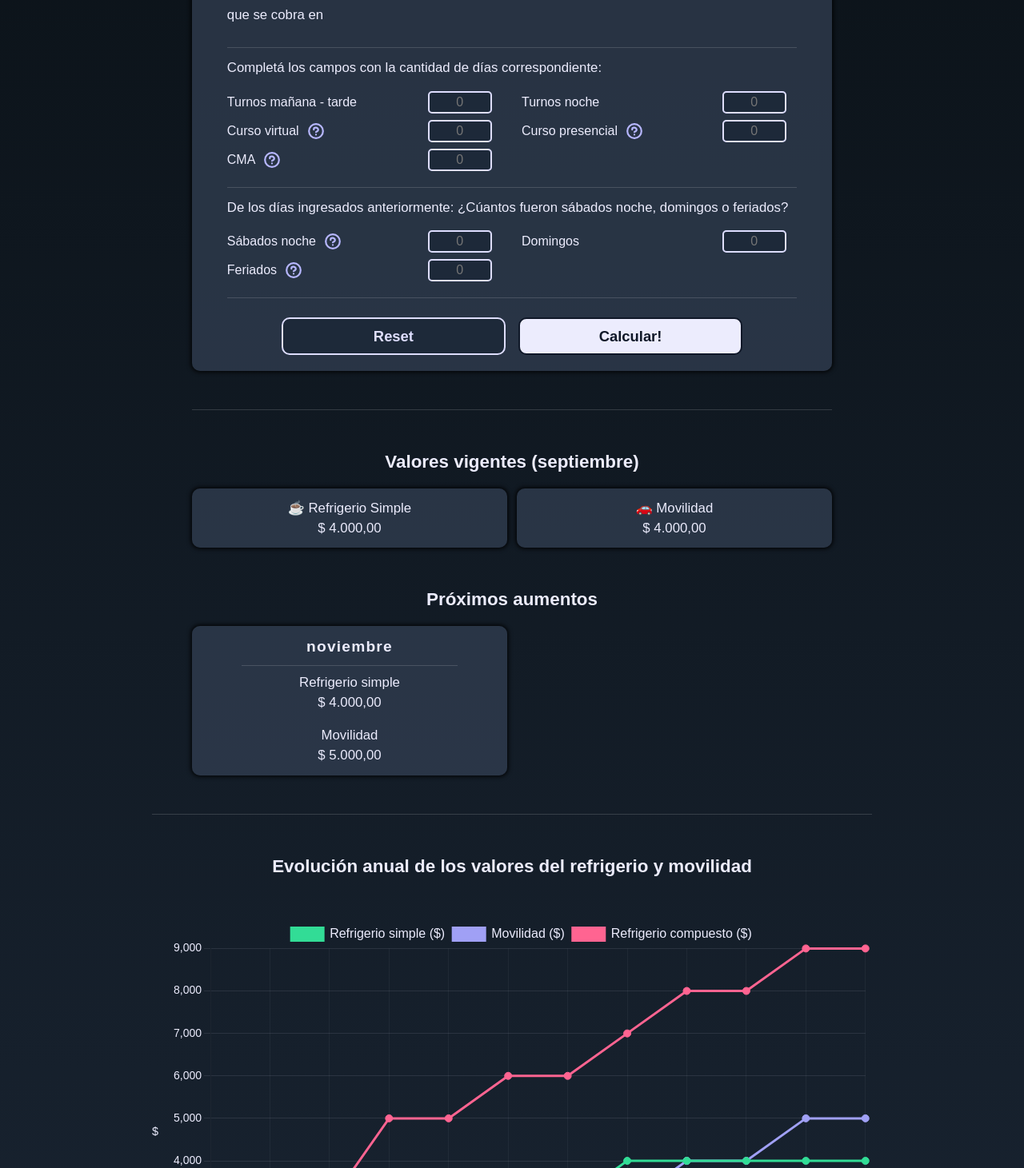
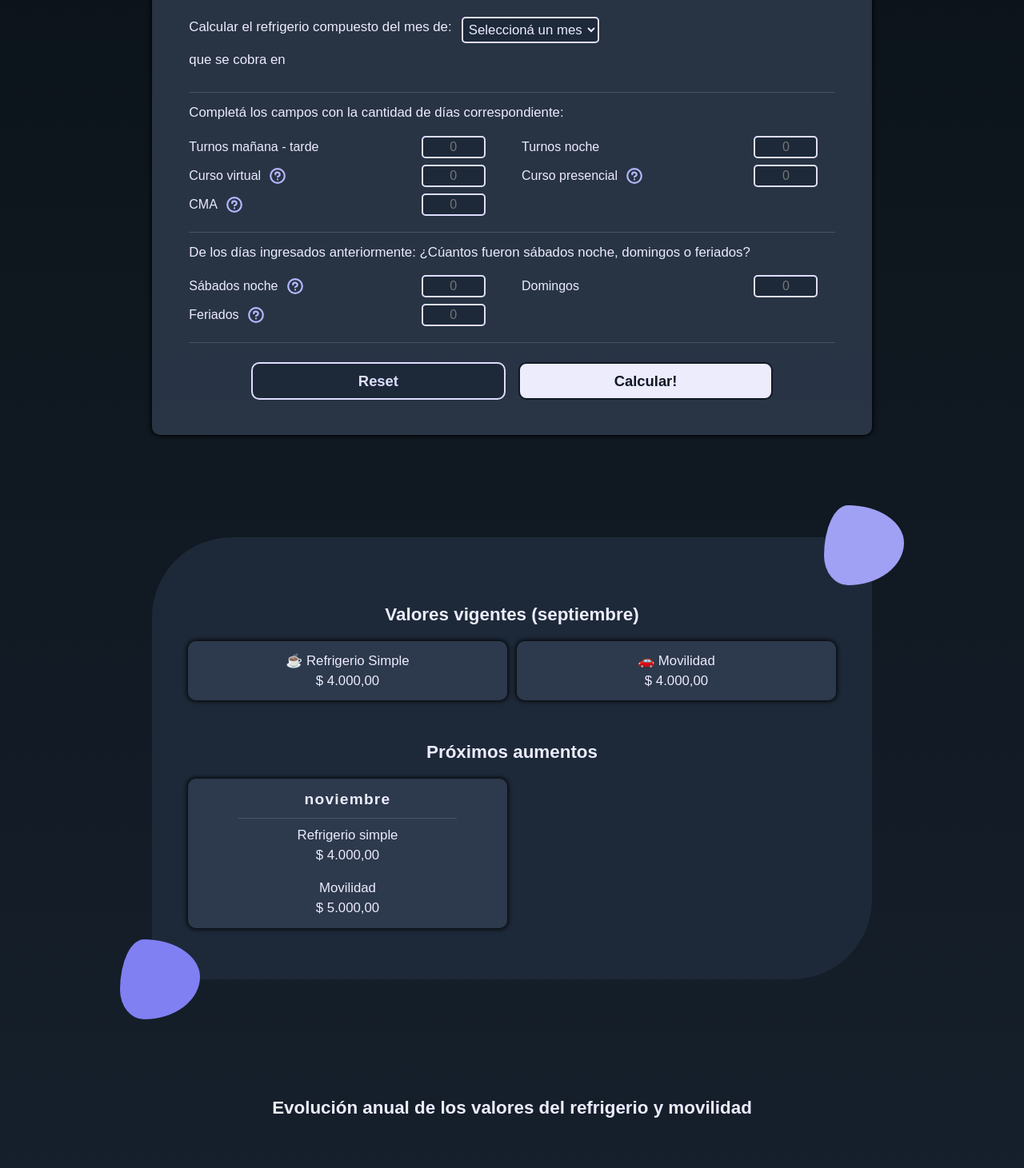
Before and after one commit to Alejandro-Madero/refrigerios, a React (Vite) app: page / in a window 1280 px wide. Shown: the part 229-1690 px from the top of the page at 80% size. Built offline with nearby package versions, Linux system fonts and the light colour scheme; a web font is replaced by a local one.

Commit message:
Decorated PaymentValues section component

```diff
--- a/src/Components/Chart/Chart.module.css
+++ b/src/Components/Chart/Chart.module.css
@@ -1,12 +1,8 @@
 .chart-section {
   width: 95%;
   max-width: 900px;
-  margin-top: 3rem;
-  padding-top: 2rem;
-
+  margin-top: 6rem;
   place-self: center;
-
-  border-top: 1px solid var(--form-separator);
 }
 
 .chart-header {
@@ -52,6 +48,7 @@
 
 @media (min-width: 750px) {
   .chart-section {
+    margin-top: 8rem;
     width: 85%;
   }
 
--- a/src/Components/Form/Form.jsx
+++ b/src/Components/Form/Form.jsx
@@ -114,6 +114,7 @@ const Form = ({ onSubmmitedForm, onReset }) => {
   };
 
   return (
+    <main className={styles['form-section']}>
       <Card classes={styles['form-card']}>
         <form className={styles.form} onSubmit={handleForm}>
           <div className={styles['input-container']}>
@@ -202,8 +203,8 @@ const Form = ({ onSubmmitedForm, onReset }) => {
 
           <div className={styles['input-container']}>
             <p className={styles['form-question']}>
-            De los días ingresados anteriormente: ¿Cúantos fueron sábados noche,
-            domingos o feriados?
+              De los días ingresados anteriormente: ¿Cúantos fueron sábados
+              noche, domingos o feriados?
             </p>
             <div className={styles.shifts}>
               <Input
@@ -255,6 +256,7 @@ const Form = ({ onSubmmitedForm, onReset }) => {
           </div>
         </form>
       </Card>
+    </main>
   );
 };
 
--- a/src/Components/Form/Form.module.css
+++ b/src/Components/Form/Form.module.css
@@ -1,4 +1,17 @@
 /*FORM*/
+
+.form-section {
+  justify-self: center;
+  margin-top: 2rem;
+  display: flex;
+  justify-content: center;
+  width: 95%;
+  max-width: 900px;
+}
+
+.form-card {
+  width: 100% !important;
+}
 
 .form {
   place-self: center;
@@ -6,7 +19,7 @@
   gap: 1rem;
   display: flex;
   flex-direction: column;
-  padding: 1rem 0;
+  padding: 1.5rem 0;
   color: var(--form-color);
 }
 
@@ -71,7 +84,6 @@
   min-width: 100px;
   transition: border-color 0.2s ease, color 0.2s ease,
     background-color 0.2s ease;
-
   color: var(--btn-primary-fcolor);
   background-color: var(--btn-primary-bgcolor);
   border: 2px solid var(--btn-primary-border-color);
@@ -84,6 +96,12 @@
 }
 
 /* MEDIA QUERIES */
+
+@media (min-width: 450px) {
+  .form-section {
+    width: 90%;
+  }
+}
 
 @media (min-width: 600px) {
   .shifts {
@@ -107,6 +125,10 @@
   .months-container {
     flex-direction: row;
   }
+
+  .form-section {
+    width: 85%;
+  }
 }
 
 @media (min-width: 850px) {
@@ -114,7 +136,7 @@
     gap: 0.5rem 1.5rem;
   }
   .form {
-    padding: 1rem 1rem;
+    padding: 2.5rem 1rem;
     gap: 1.5rem;
   }
 
@@ -140,3 +162,9 @@
     border: 2px solid var(--btn-border-color-hover);
   }
 }
+
+@media (min-width: 1000px) {
+  .form-section {
+    width: 75%;
+  }
+}
--- a/src/Components/PaymentValues/PaymentValues.jsx
+++ b/src/Components/PaymentValues/PaymentValues.jsx
@@ -31,7 +31,8 @@ const PaymentValues = () => {
     .filter(month => month !== null);
 
   return (
-    <section className={styles['payment-section']}>
+    <section className={styles['payment-wrapper']}>
+      <div className={styles['payment-section']}>
         <h3 className={styles['payment-section__header']}>
           Valores vigentes ({curMonthName})
         </h3>
@@ -67,6 +68,7 @@ const PaymentValues = () => {
             );
           })}
         </article>
+      </div>
     </section>
   );
 };
--- a/src/Components/PaymentValues/PaymentValues.module.css
+++ b/src/Components/PaymentValues/PaymentValues.module.css
@@ -1,16 +1,49 @@
+.payment-wrapper {
+  position: relative;
+  place-self: center;
+  display: flex;
+  justify-content: center;
+  width: 95%;
+  max-width: 900px;
+  padding-block: 4rem;
+  margin-top: 6rem;
+  background-color: var(--card-secondary-bgcolor);
+  border-radius: 70px 10px 70px 10px;
+}
+
+.payment-wrapper::before {
+  content: '';
+  position: absolute;
+  width: 70px;
+  height: 70px;
+  border-radius: 30% 70% 70% 30% / 63% 47% 53% 37%;
+  background: var(--circle1-bgcolor);
+  top: -25px;
+  right: 0;
+}
+
+.payment-wrapper::after {
+  content: '';
+  position: absolute;
+  width: 70px;
+  height: 70px;
+  border-radius: 30% 70% 70% 30% / 63% 47% 53% 37%;
+  background: var(--circle2-bgcolor);
+  bottom: -25px;
+  left: 0;
+}
+
 .payment-section {
+  justify-self: center;
   display: flex;
   flex-direction: column;
-  align-items: center;
-  width: 95%;
-  max-width: 800px;
-  place-self: center;
-  padding-top: 2rem;
-  margin-top: 3rem;
-  border-top: 1px solid var(--form-separator);
+  width: 90%;
+  max-width: 900px;
 }
 
 .payment-section__header {
+  text-align: center;
+  align-self: center;
   color: var(--font-color);
   font-size: 1.2rem;
   font-weight: var(--fw-700);
@@ -81,14 +114,26 @@
 }
 
 @media (min-width: 450px) {
-  .payment-section {
-    width: 90%;
+  .payment-wrapper {
+    border-radius: 100px 20px 100px 20px;
   }
 }
 
 @media (min-width: 750px) {
-  .payment-section {
-    width: 85%;
+  .payment-wrapper {
+    margin-top: 8rem;
+  }
+
+  .payment-wrapper::before {
+    width: 100px;
+    height: 100px;
+    top: -50px;
+  }
+
+  .payment-wrapper::after {
+    width: 100px;
+    height: 100px;
+    bottom: -50px;
   }
 
   .values-container {
@@ -113,10 +158,27 @@
 }
 
 @media (min-width: 1000px) {
-  .payment-section {
-    width: 75%;
-  }
   .payment-section__header {
     font-size: 1.4rem;
   }
+
+  .payment-wrapper::before {
+    top: -40px;
+    right: -25px;
+  }
+
+  .payment-wrapper::after {
+    bottom: -50px;
+    left: -25px;
+  }
 }
+
+@media (min-width: 1250px) {
+  .payment-wrapper::before {
+    right: -40px;
+  }
+
+  .payment-wrapper::after {
+    left: -40px;
+  }
+}
--- a/src/Components/UI/Card.module.css
+++ b/src/Components/UI/Card.module.css
@@ -1,6 +1,6 @@
 .card {
   width: 95%;
-  max-width: 800px;
+  max-width: 900px;
   justify-self: center;
   border-radius: 10px;
   padding: 0.25rem;
--- a/src/Components/UI/Wrapper.module.css
+++ b/src/Components/UI/Wrapper.module.css
@@ -3,6 +3,5 @@
   display: grid;
   width: 100%;
   min-width: 100%;
-  min-height: 100vh;
   background: var(--bg-gradient);
 }
--- a/src/index.css
+++ b/src/index.css
@@ -80,6 +80,7 @@
 
   /* CARD */
   --card-bgcolor: var(--color-neutral-50);
+  --card-secondary-bgcolor: var(--color-primary-300);
   --card-shadow: rgba(0, 0, 0, 0.15);
 
   /* BUTTONS */
@@ -114,6 +115,10 @@
 
   /* FORM SEPARATOR */
   --form-separator: rgba(0, 0, 0, 0.1);
+
+  /*CIRCLE DECORATION*/
+  --circle1-bgcolor: var(--color-primary-800);
+  --circle2-bgcolor: var(--color-primary-600);
 }
 
 .dark-theme {
@@ -139,7 +144,7 @@
 
   /* CARD */
   --card-bgcolor: rgba(var(--color-neutral-700-rgb), 0.7);
-
+  --card-secondary-bgcolor: var(--color-neutral-800);
   --card-shadow: rgba(0, 0, 0, 0.8);
 
   /* BUTTONS */
@@ -174,6 +179,10 @@
 
   /* FORM SEPARATOR */
   --form-separator: rgba(255, 255, 255, 0.15);
+
+  /*CIRCLE DECORATION*/
+  --circle1-bgcolor: var(--color-primary-500);
+  --circle2-bgcolor: var(--color-primary-600);
 }
 
 /* makes sizing simpler */
```
Lines whose indentation alone changed are shown as unchanged.
